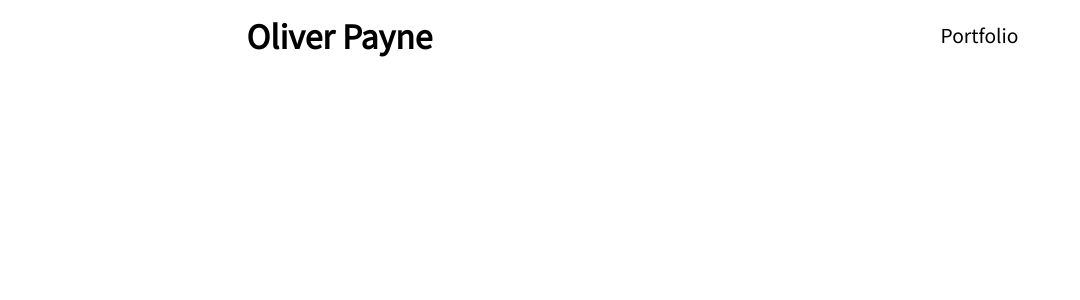
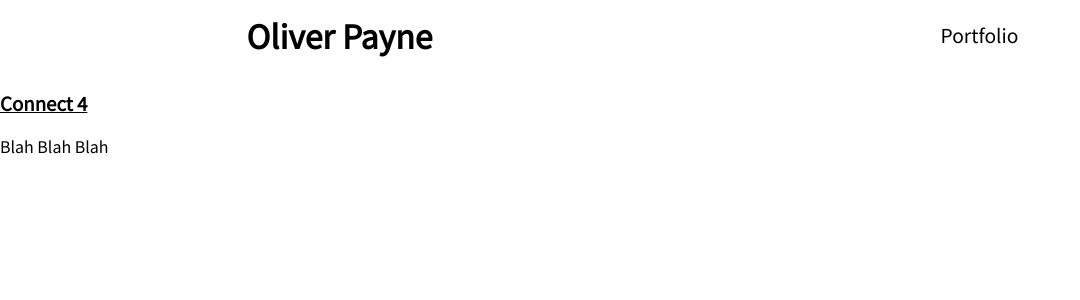
Before and after one commit to olliepayne/ollie-portfolio, a React (Create React App) app: page /portfolio in a window 1280 px wide. Shown: the top 300 px of the page, without its empty margins (0-1080 px from the left). Built offline with nearby package versions, Linux system fonts and the light colour scheme.

Commit message:
stub portfolio entry

```diff
--- a/src/pages/App/App.js
+++ b/src/pages/App/App.js
@@ -1,12 +1,21 @@
-import { Route } from 'react-router-dom'
+import { Switch, Route } from 'react-router-dom'
 import './App.css';
 import Navbar from '../../components/Navbar/Navbar'
 import Landing from '../Landing/Landing'
+import Portfolio from '../Portfolio/Portfolio'
 
 function App() {
  return (
   <div className="App">
    <Navbar />
+   <Switch>
+    <Route exact path="/">
+     <Landing />
+    </Route>
+    <Route exact path="/portfolio">
+     <Portfolio />
+    </Route>
+   </Switch>
   </div>
  );
 }
--- a/src/pages/Portfolio/Portfolio.jsx
+++ b/src/pages/Portfolio/Portfolio.jsx
@@ -1,7 +1,23 @@
+import { Link } from 'react-router-dom'
 import CSS from './Portfolio.module.css'
 
+const Entry = (props) => {
+ const { name, description, link } = props
+
+ return (
+  <div>
+   <h3><Link to={link}>{name}</Link></h3>
+   <p>{description}</p>
+  </div>
+ )
+}
+
 const Portfolio = () => {
-
+ return (
+  <div>
+   <Entry name={"Connect 4"} description={"Blah Blah Blah"} link={""} />
+  </div>
+ )
 }
 
 export default Portfolio
```
Also changed, not shown: 1 other file (tests, documents, lock files or other folders).
